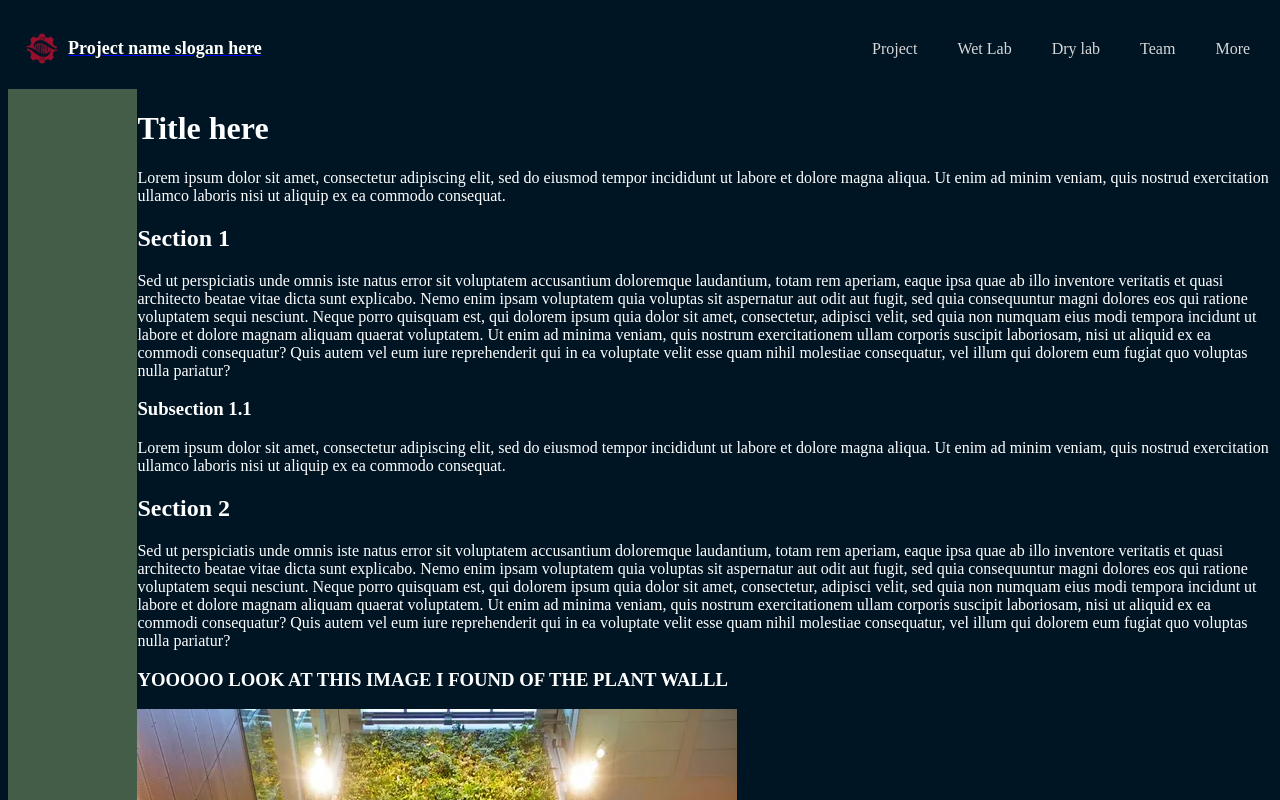
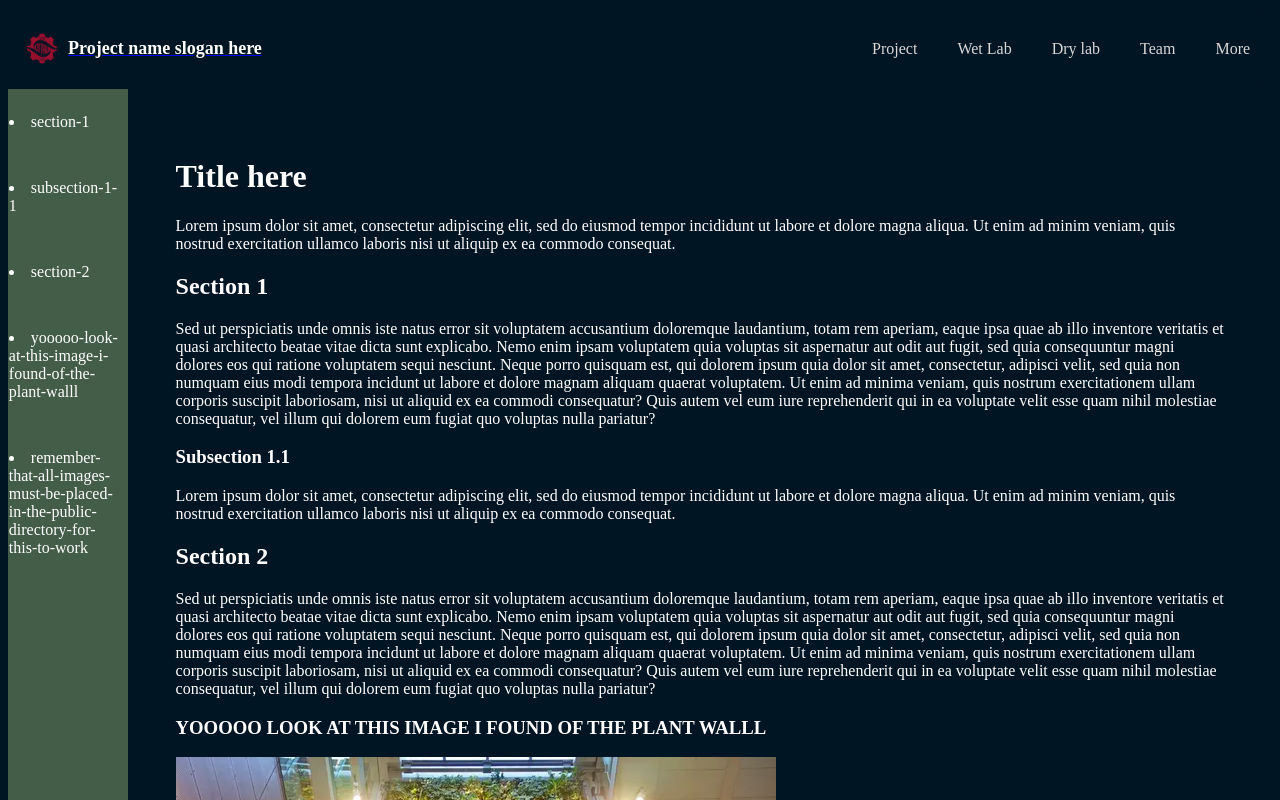
Before and after one commit to Lune3x3/uOttawa-iGEM-2024, a React (Create React App) app: page /hardware in a window 1280 px wide. Shown: the top 800 px of the page. Built offline with nearby package versions, Linux system fonts and the light colour scheme.

Commit message:
better scrolling

```diff
--- a/src/Pages/DryLab/Hardware/Hardware.js
+++ b/src/Pages/DryLab/Hardware/Hardware.js
@@ -6,15 +6,17 @@ import file from './Template.md';
 
 export const Hardware = () => {
     const [markdown, setMarkdown] = useState("");
+    const [ids, setIds] = useState([]);
 
     useEffect(() => {
         fetch(file)
             .then((res) => res.text())
             .then((text) => setMarkdown(text));
-    }, []);
+        setIds(Array.from(document.getElementsByTagName("*")));
+    }, [markdown]);
+
 
     let nextId = 0;
-
     let content =
     <Markdown components={{h2: CustomH2, h3: CustomH3}}>
         {markdown}
@@ -48,18 +50,23 @@ export const Hardware = () => {
         )
     }
 
-    let ids = Array.from(document.getElementsByTagName("*"));
     let tags = [];
-    console.log(tags);
 
     ids.forEach(element => {
-        if(element.id != "" && element.id != "root"){
+        if(element.id !== "" && element.id !== "root"){
             tags.push(element);
         }
     });
 
     function clickHandle(id) {
-        document.getElementById(id).scrollIntoView({ behavior: "smooth"});
+        //document.getElementById(id).scrollIntoView({ behavior: "smooth", top: 40});
+        window.scrollTo({
+            behavior: 'smooth',
+            top:
+              document.getElementById(id).getBoundingClientRect().top -
+              document.body.getBoundingClientRect().top -
+              80
+        })
     }
 
     return (
--- a/src/Pages/DryLab/Hardware/Template.css
+++ b/src/Pages/DryLab/Hardware/Template.css
@@ -34,6 +34,7 @@ li:hover{
 
 .menuBar {
     background-color: var(--primary);
+    position: -webkit-sticky;
     position: sticky;
 
     height: 90vh;
@@ -43,3 +44,7 @@ li:hover{
     flex-direction: column;
     align-items: flex-start;
 }
+
+.content {
+    padding: 3rem;
+}
```
